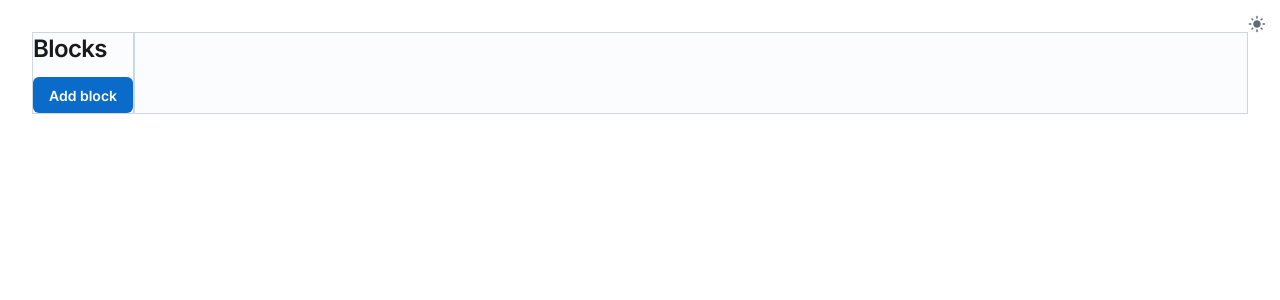
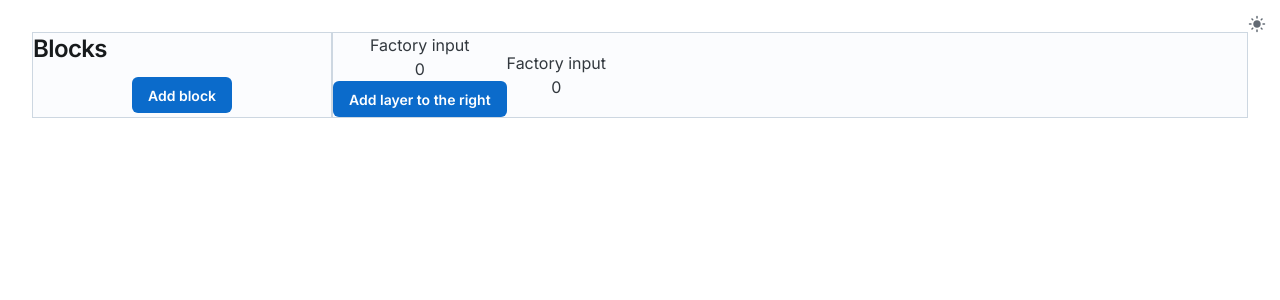
Before and after one commit to MonstraG/my-page, a Next.js app: page /diagrams in a window 1280 px wide. Shown: the top 300 px of the page. Built offline with nearby package versions, Linux system fonts and the light colour scheme.

Commit message:
feat(diagrams): empty factory floor

```diff
--- /dev/null
+++ b/src/app/(app)/diagrams/FactoryFloor.tsx
@@ -0,0 +1,76 @@
+import { type FC, useState } from "react";
+import { Stack, Typography } from "@mui/joy";
+import Button from "@mui/joy/Button";
+import type { Factory } from "@/app/(app)/diagrams/diagrams.types";
+import { renderBlock, renderIO } from "@/app/(app)/diagrams/diagram.helpers";
+
+export const FactoryFloor: FC = () => {
+	const [factory, setFactory] = useState<Factory>({
+		input: { amount: 0, resource: "" },
+		layers: [],
+		output: { amount: 0, resource: "" }
+	});
+
+	return (
+		<Stack direction="row">
+			<Stack justifyContent="center" alignItems="center">
+				<Typography>Factory input</Typography>
+				<Typography>{renderIO(factory.input)}</Typography>
+
+				<Button
+					onClick={() => {
+						setFactory((prev) => ({
+							...prev,
+							layers: prev.layers.toSpliced(0, 0, {
+								blocks: []
+							})
+						}));
+					}}
+				>
+					Add layer to the right
+				</Button>
+			</Stack>
+			{factory.layers.map((layer, index) => (
+				<Stack justifyContent="center" alignItems="center" key={index}>
+					<Typography>
+						Layer {index + 1}{" "}
+						<Button
+							onClick={() => {
+								setFactory((prev) => ({
+									...prev,
+									layers: prev.layers.toSpliced(index, 1)
+								}));
+							}}
+							variant="plain"
+							color="neutral"
+						>
+							remove
+						</Button>
+					</Typography>
+					<Stack justifyContent="center" alignItems="center" key={index}>
+						{layer.blocks.map((block, index) => (
+							<Typography key={index}>{renderBlock(block)}</Typography>
+						))}
+						<Typography>{renderIO(factory.output)}</Typography>
+					</Stack>
+					<Button
+						onClick={() => {
+							setFactory((prev) => ({
+								...prev,
+								layers: prev.layers.toSpliced(index, 0, {
+									blocks: []
+								})
+							}));
+						}}
+					>
+						Add layer to the right
+					</Button>
+				</Stack>
+			))}
+			<Stack justifyContent="center" alignItems="center">
+				<Typography>Factory input</Typography>
+				<Typography>{renderIO(factory.output)}</Typography>
+			</Stack>
+		</Stack>
+	);
+};
--- /dev/null
+++ b/src/app/(app)/diagrams/diagram.helpers.ts
@@ -0,0 +1,9 @@
+import type { Block, IO } from "@/app/(app)/diagrams/diagrams.types";
+
+export function renderIO(io: IO) {
+	return `${io.amount} ${io.resource}`;
+}
+
+export function renderBlock(block: Block) {
+	return `${renderIO(block.input)} => ${renderIO(block.output)}`;
+}
--- a/src/app/(app)/diagrams/page.tsx
+++ b/src/app/(app)/diagrams/page.tsx
@@ -1,7 +1,6 @@
 "use client";
 import type { NextPage } from "next";
 import {
-	Container,
 	List,
 	ListItem,
 	ListItemButton,
@@ -15,10 +14,8 @@ import Button from "@mui/joy/Button";
 import type { Block } from "@/app/(app)/diagrams/diagrams.types";
 import { NewBlockDialog } from "@/app/(app)/diagrams/NewBlockDialog";
 import { useResourcesStore } from "@/app/(app)/diagrams/resources";
-
-function renderBlockName(block: Block) {
-	return `${block.input.amount} ${block.input.resource} => ${block.output.amount} ${block.output.resource}`;
-}
+import { renderBlock } from "@/app/(app)/diagrams/diagram.helpers";
+import { FactoryFloor } from "@/app/(app)/diagrams/FactoryFloor";
 
 const DiagramsPage: NextPage = () => {
 	const [blocks, setBlocks] = useState<Block[]>([]);
@@ -36,16 +33,14 @@ const DiagramsPage: NextPage = () => {
 		<>
 			<Sheet sx={{ m: 4 }}>
 				<Stack direction="row">
-					<Sheet variant="outlined" sx={{ maxWidth: 300 }}>
+					<Sheet variant="outlined" sx={{ width: 300 }}>
 						<Stack>
 							<Typography level="h3">Blocks</Typography>
 							<List>
 								{blocks.map((block, index) => (
 									<ListItem key={index}>
 										<ListItemButton>
-											<ListItemContent>
-												{renderBlockName(block)}
-											</ListItemContent>
+											<ListItemContent>{renderBlock(block)}</ListItemContent>
 										</ListItemButton>
 									</ListItem>
 								))}
@@ -63,7 +58,9 @@ const DiagramsPage: NextPage = () => {
 					<Sheet
 						variant="outlined"
 						sx={{ flexGrow: 1, minWidth: 300, overflowX: "scroll" }}
-					></Sheet>
+					>
+						<FactoryFloor />
+					</Sheet>
 				</Stack>
 			</Sheet>
 			<NewBlockDialog
```
Also changed, not shown: src/app/(app)/diagrams/diagrams.types.ts (+10 -0 lines).
